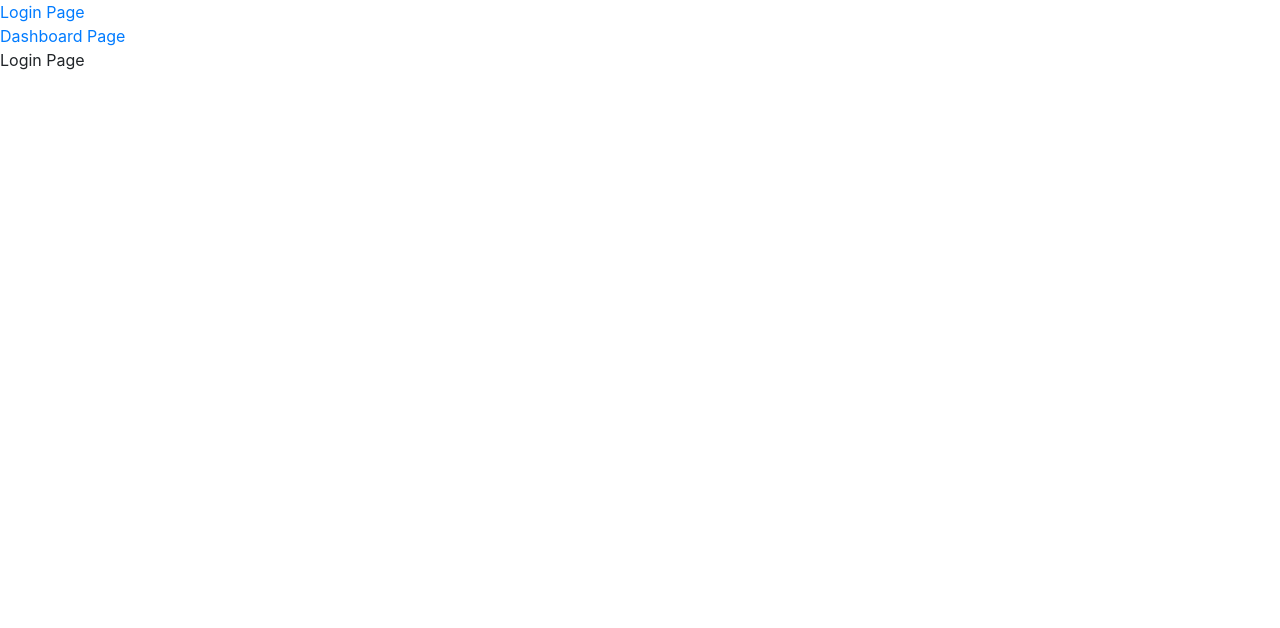
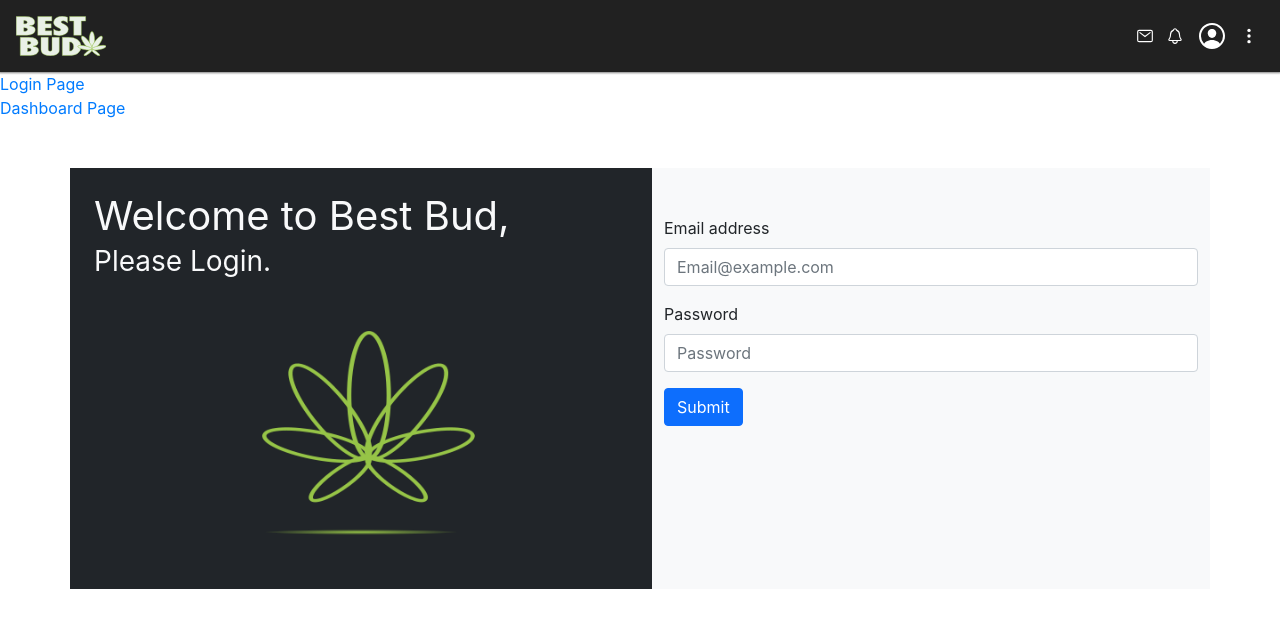
Before and after one commit to BrEstrada/BestBud, a React (Create React App) app: page / in a window 1280 px wide. Shown: the top 628 px of the page. Built offline with nearby package versions, Linux system fonts and the light colour scheme.

Commit message:
basic login page, 2 col layout with image

```diff
--- a/src/index.js
+++ b/src/index.js
@@ -4,6 +4,8 @@
 import { BrowserRouter } from 'react-router-dom';
 
 import { GlobalStyles } from './styles/GlobalStyles';
+
+import 'bootstrap/dist/css/bootstrap.min.css';
 
 import App from './App';
 
--- a/src/pages/login/LoginPage.js
+++ b/src/pages/login/LoginPage.js
@@ -1,9 +1,27 @@
 import React from 'react';
-import { Link } from 'react-router-dom';
+import { Link, useNavigate } from 'react-router-dom';
+
+import { Container, Row, Col, Form, Button } from 'react-bootstrap';
+
+import { AppBar } from './../../components/appbar';
+import LoginBanner from './../../assets/images/login-banner.png';
 
 function LoginPage(props) {
+    let navigation = useNavigate();
+
+    // JS
+    function onHandleSubmit(e) {
+        e.preventDefault();
+        // check the inputs email and password
+        // firebase auth signInWithEmailAndPassword
+        // true -> Dashboard
+        // false -> resubmit
+        navigation('/dashboard');
+    }
     return (
         <>
+            <AppBar />
+
             <nav>
                 <ul>
                     <li>
@@ -14,9 +32,42 @@
                     </li>
                 </ul>
             </nav>
-            <header>
-                <h1>Login Page</h1>
-            </header>
+
+            <Container>
+                <Row className="mt-5">
+                    <Col className="bg-dark text-light p-4">
+                        <h1 className="fs-1">Welcome to Best Bud,</h1>
+                        <p className="fs-3 mb-3">Please Login.</p>
+                        <img alt="" src={LoginBanner} />
+                    </Col>
+                    <Col className="bg-light py-5">
+                        <Form onSubmit={onHandleSubmit}>
+                            <Form.Group className="mb-3" controlId="email">
+                                <Form.Label>Email address</Form.Label>
+                                <Form.Control
+                                    id="email"
+                                    type="email"
+                                    placeholder="Email@example.com"
+                                    required
+                                />
+                            </Form.Group>
+
+                            <Form.Group className="mb-3" controlId="password">
+                                <Form.Label>Password</Form.Label>
+                                <Form.Control
+                                    id="password"
+                                    type="password"
+                                    placeholder="Password"
+                                    required
+                                />
+                            </Form.Group>
+                            <Button variant="primary" type="submit">
+                                Submit
+                            </Button>
+                        </Form>
+                    </Col>
+                </Row>
+            </Container>
         </>
     );
 }
```
Also changed, not shown: src/assets/images/login-banner.png (added).
